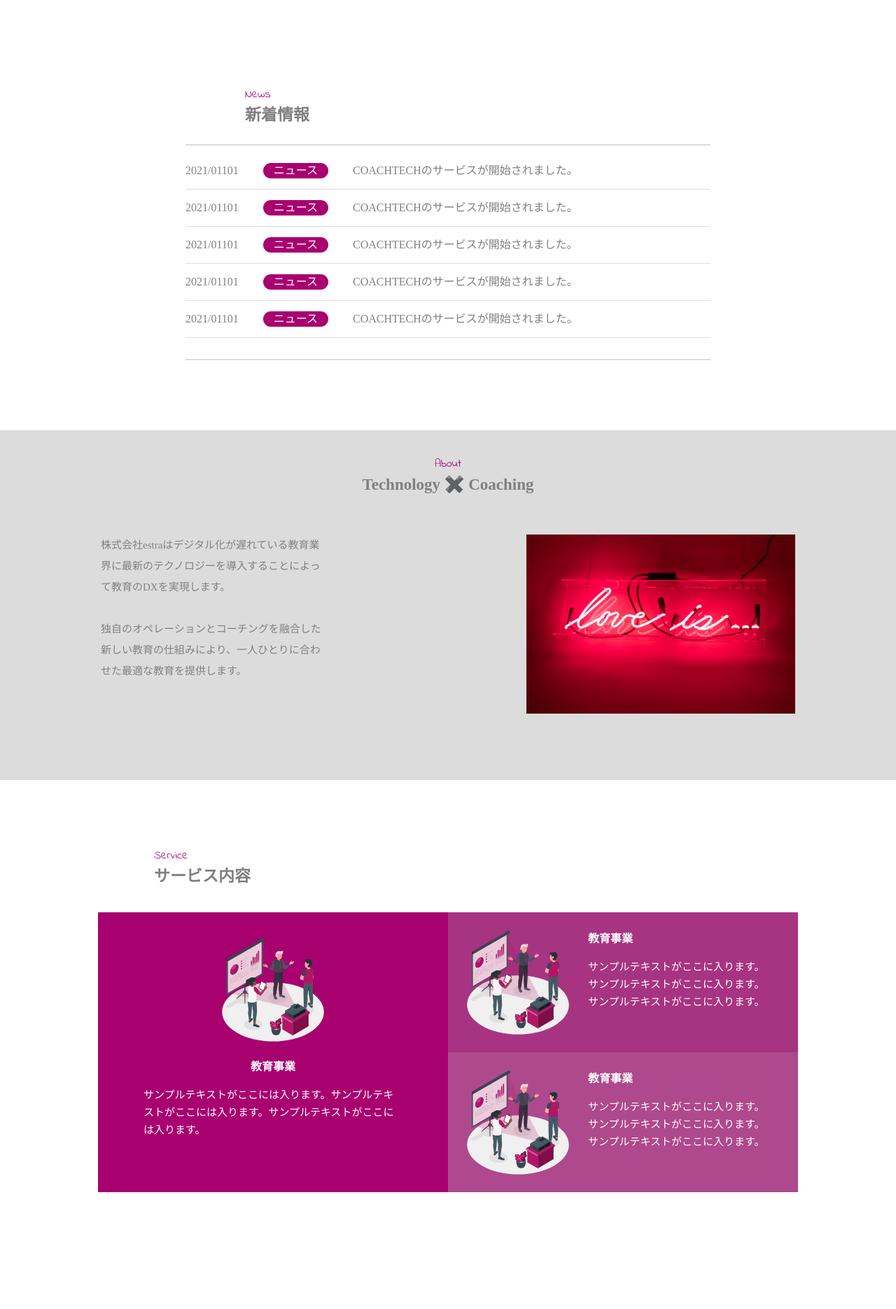
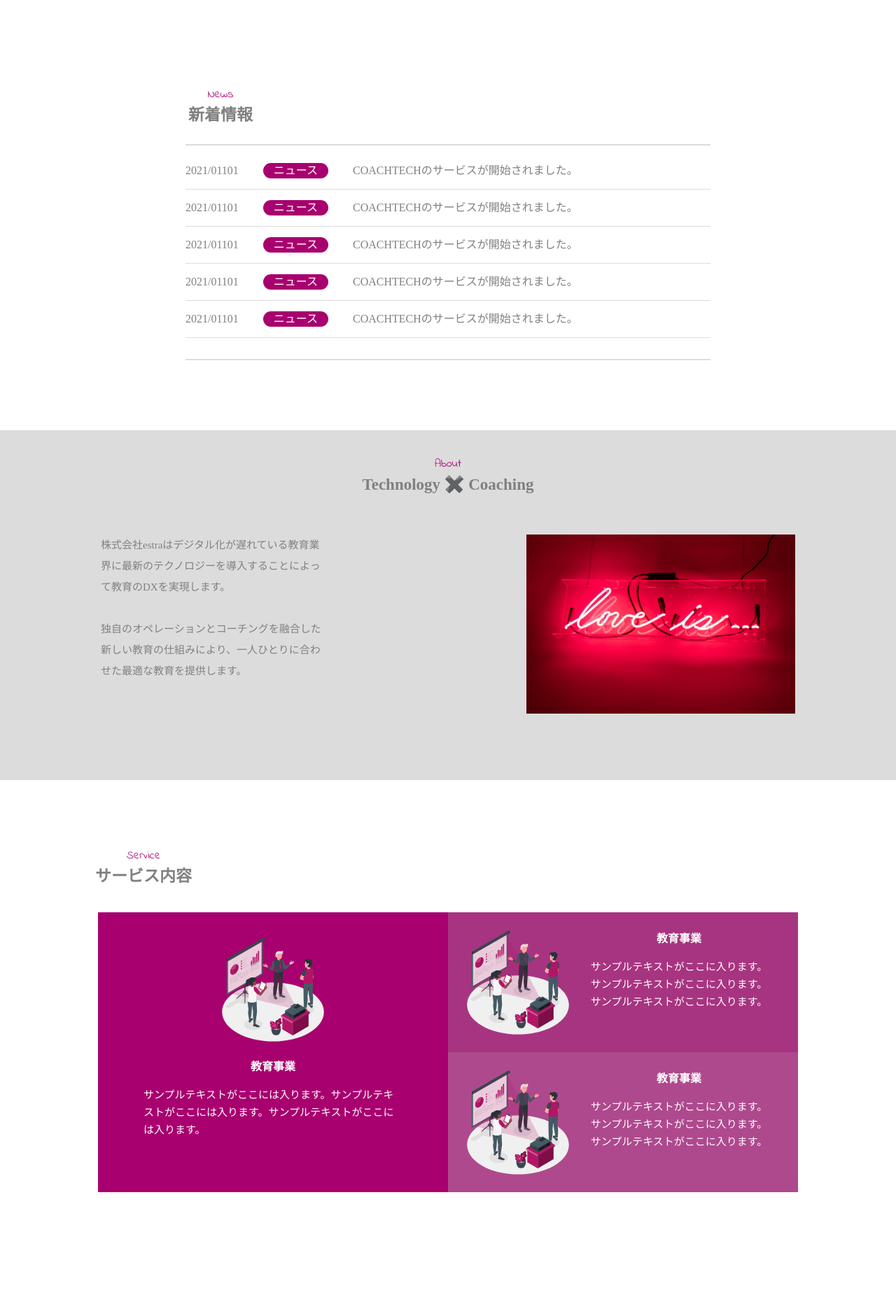
Before and after one commit to yukikoiz/20231214_saji_lp, a plain HTML site: page index.html in a window 1280 px wide. Shown: the part 600-2471 px from the top of the page at 70% size. Drawn offline with Linux system fonts and the light colour scheme; a web font is replaced by a local one.

Commit message:
任意のメッセージ

```diff
--- a/css/style.css
+++ b/css/style.css
@@ -80,8 +80,12 @@ h2 {
     margin-top: 10px;
 }
 
+.news {
+    text-align: center;
+}
+
 .news__ttl {
-    margin: 150px 0 0 350px;
+    margin: 150px 650px auto auto;
 }
 
 .news__border {
@@ -171,8 +175,12 @@ height: 500px;
     width: 100%;
 }
 
+.service {
+    text-align: center;
+}
+
 .service__ttl {
-    margin: 100px 0 0 220px;
+    margin: 100px 870px auto auto;
 }
 
 .service__contents {
@@ -263,10 +271,11 @@ h3 {
 .blog {
     height: 650px;
     background-color: gainsboro;
+    text-align: center;
 }
 
 .blog__ttl {
-    margin: 170px 0 0 220px;
+    margin: 170px 890px auto auto;
     padding-top: 50px;
 }
 
@@ -331,8 +340,12 @@ h3 {
     border: solid 2px #a8006f;
 }
 
+.company {
+    text-align: center;
+}
+
 .company__ttl {
-    margin: 70px 0 50px 300px;
+    margin: 70px 550px 50px auto;
 }
 
 .company__contents table {
--- a/index.html
+++ b/index.html
@@ -10,7 +10,6 @@
     <link rel="preconnect" href="https://fonts.gstatic.com" crossorigin>
     <link href="https://fonts.googleapis.com/css2?family=Gorditas&family=Indie+Flower&display=swap" rel="stylesheet">
 </head>
-<div>
     <header>
         <div class="header__logo"><img src="img/estra_logo.png" alt="">
         </div>
@@ -77,6 +76,7 @@
             <div class="about__contents--img"><img src="img/about.jpg" alt=""></div>
         </div>
     </div>
+    <div class="service">
         <div class="service__ttl">
             <p class="ttl">Service</p>
             <h2>サービス内容</h2>
@@ -85,20 +85,24 @@
             <div class="service__contents--box1">
                 <img src="img/service__first.svg" alt="">
                 <h3>教育事業</h3>
-            <p class="service__contents--text service__contents--text1">サンプルテキストがここには入ります。サンプルテキストがここには入ります。サンプルテキストがここには入ります。</p>
+                <p class="service__contents--text service__contents--text1">
+                    サンプルテキストがここには入ります。サンプルテキストがここには入ります。サンプルテキストがここには入ります。</p>
             </div>
             <div class="service__contents--box2">
                 <img src="img/service__first.svg" alt="">
                 <div class="service__contents--word">
                     <h3>教育事業</h3>
-                <p class="service__contents--text service__contents--text2">サンプルテキストがここに入ります。サンプルテキストがここに入ります。サンプルテキストがここに入ります。</p>
+                    <p class="service__contents--text service__contents--text2">
+                        サンプルテキストがここに入ります。サンプルテキストがここに入ります。サンプルテキストがここに入ります。</p>
                 </div>
             </div>
             <div class="service__contents--box3">
                 <img src="img/service__first.svg" alt="">
                 <div>
                     <h3>教育事業</h3>
-                <p class="service__contents--text service__contents--text3">サンプルテキストがここに入ります。サンプルテキストがここに入ります。サンプルテキストがここに入ります。</p>
+                    <p class="service__contents--text service__contents--text3">
+                        サンプルテキストがここに入ります。サンプルテキストがここに入ります。サンプルテキストがここに入ります。</p>
+                </div>
             </div>
         </div>
     </div>
@@ -144,6 +148,7 @@
         </div>
         <a class="blog__btn">一覧ページへ</a>
     </div>
+    <div class="company">
         <div class="company__ttl">
             <p class="ttl">Company</p>
             <h2>会社概要</h2>
@@ -175,6 +180,8 @@
                     <td>¥10,000,000</td>
                 </tr>
             </table>
+        </div>
+    </div>
     <footer>
         <div class="footer__flex">
             <div class="footer__item1">
@@ -199,6 +206,5 @@
             <small>Copyright &copy; estra,inc All Rights Reserved.</small>
         </div>
     </footer>
-    </div>
 </body>
 </html>
```
Lines whose indentation alone changed are shown as unchanged.
